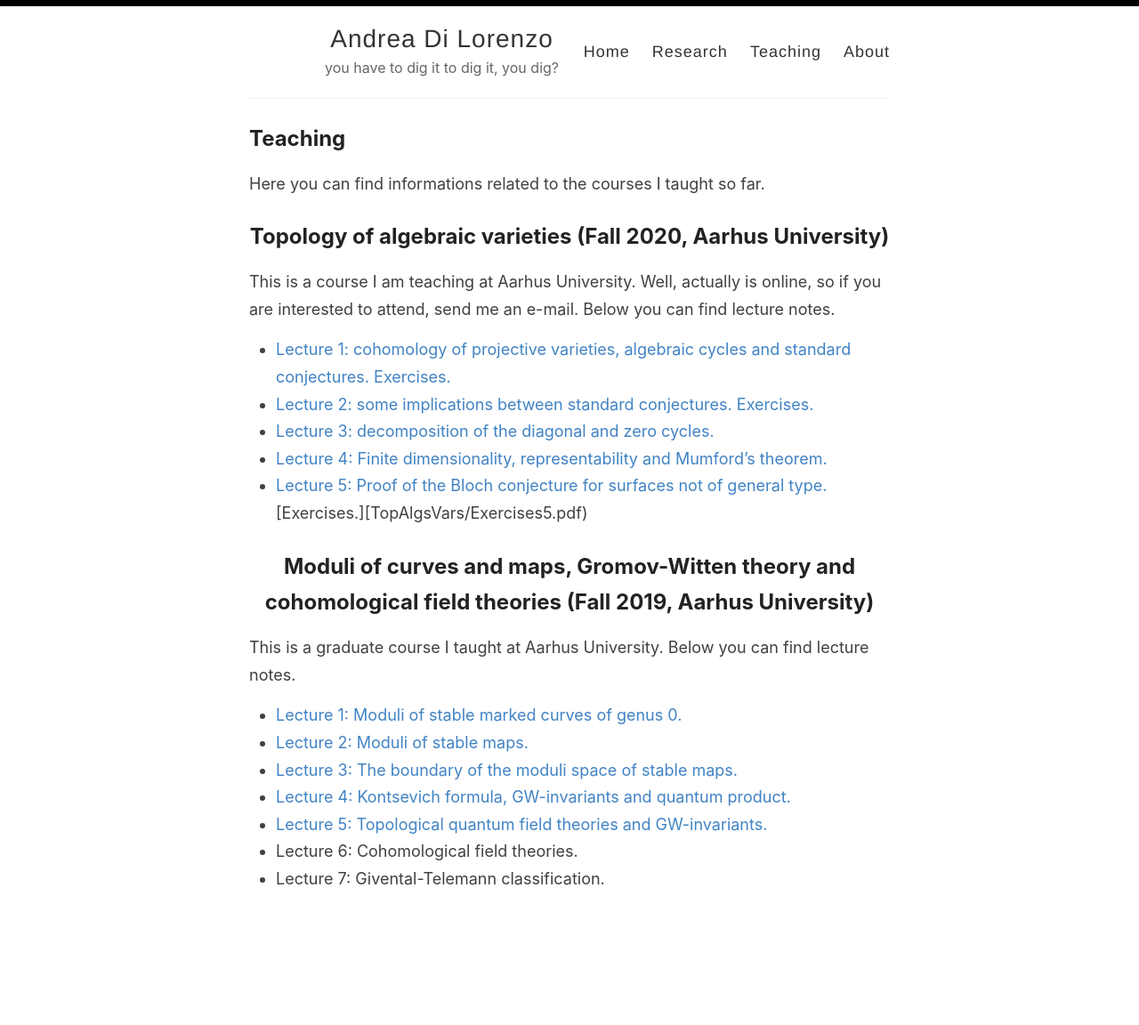
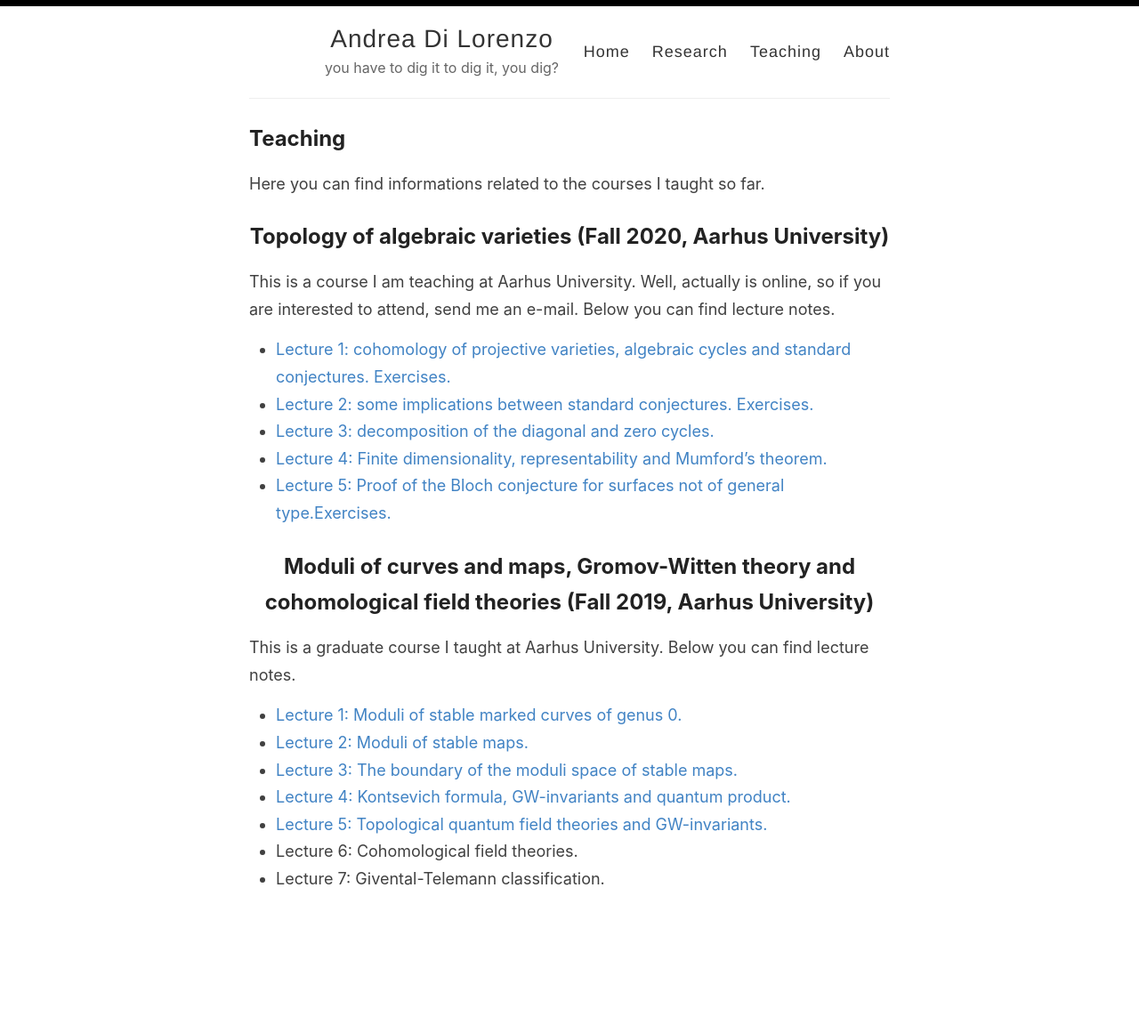
Before and after one commit to anddil/anddil.github.io, a Jekyll site: the page built from _pages/teaching.md, in a window 1280 px wide. Shown: the whole page at 89% size. Built offline with Jekyll 4.4.1, drawn with Linux system fonts in a browser that asks for light colours.

Commit message:
Update teaching.md

```diff
--- a/_pages/teaching.md
+++ b/_pages/teaching.md
@@ -13,7 +13,7 @@ Below you can find lecture notes.
 - [Lecture 2: some implications between standard conjectures.](TopAlgVars/Lecture2.pdf) [Exercises.](TopAlgVars/Exercises2.pdf)
 - [Lecture 3: decomposition of the diagonal and zero cycles.](TopAlgVars/Lecture3.pdf)
 - [Lecture 4: Finite dimensionality, representability and Mumford's theorem.](TopAlgVars/Lecture4.pdf)
-- [Lecture 5: Proof of the Bloch conjecture for surfaces not of general type.](TopAlgVars/Lecture5.pdf)[Exercises.][TopAlgsVars/Exercises5.pdf)
+- [Lecture 5: Proof of the Bloch conjecture for surfaces not of general type.](TopAlgVars/Lecture5.pdf)[Exercises.](TopAlgsVars/Exercises5.pdf)
 
 ## Moduli of curves and maps, Gromov-Witten theory and cohomological field theories (Fall 2019, Aarhus University)
 
```
